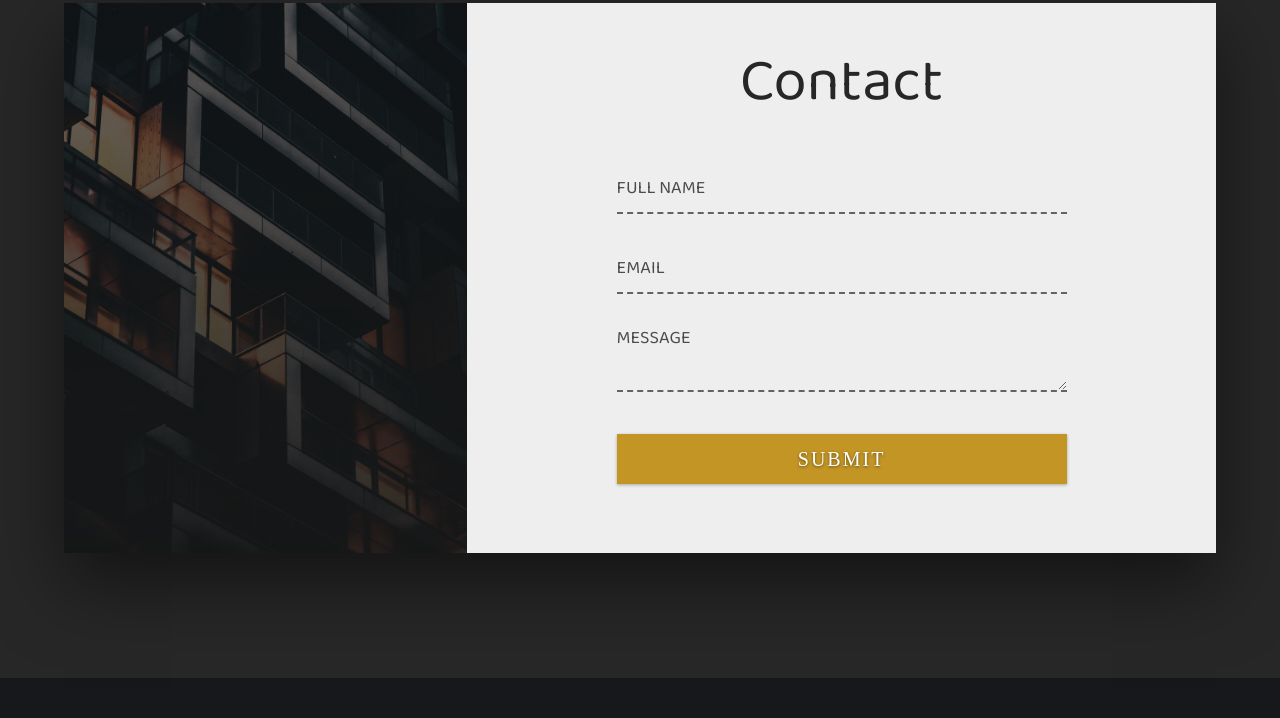
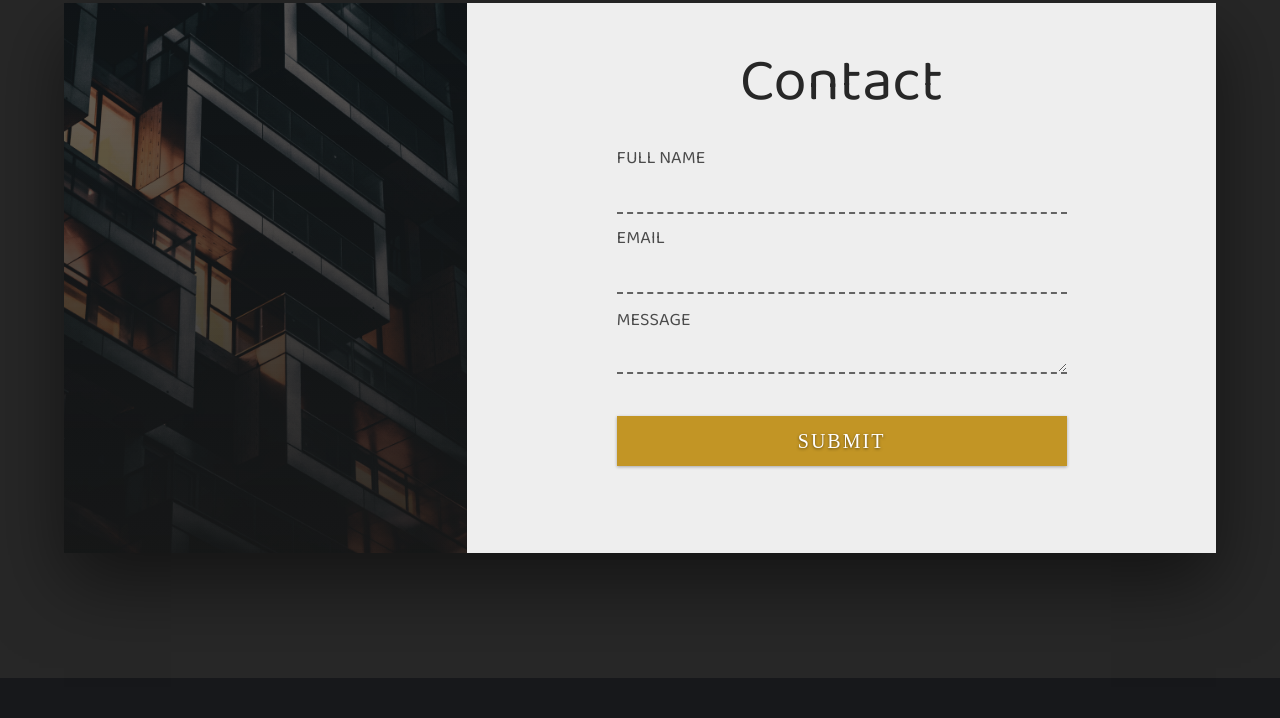
Before and after one commit to abhishek848/Pet-adoption-website, a plain HTML site: page index.html in a window 1280 px wide. Shown: the part 3894-4612 px from the top of the page. Drawn offline with nearby package versions, Linux system fonts and the light colour scheme; a web font is replaced by a local one.

Commit message:
css changes

```diff
--- a/profile.css
+++ b/profile.css
@@ -689,7 +689,7 @@ button {
 }
 
 .input-group textarea {
-    max-height: 7rem;
+    max-height: 4rem;
     max-width: 45rem;
 }
 
@@ -702,6 +702,7 @@ button {
     left: 0;
     font-family: "Baloo Da 2", serif;
     font-size: 1.8rem;
+    bottom: 6rem;
     color: #4b4b4b;
     text-transform: uppercase;
     pointer-events: none;
@@ -713,7 +714,7 @@ button {
 }
 
 .message {
-    bottom: 6rem;
+    bottom: 3rem;
 }
 
 .field:focus~label {
--- a/style.css
+++ b/style.css
@@ -679,7 +679,7 @@ button {
 }
 
 .input-group textarea {
-    max-height: 7rem;
+    max-height: 4rem;
     max-width: 45rem;
 }
 
@@ -692,6 +692,7 @@ button {
     left: 0;
     font-family: "Baloo Da 2", serif;
     font-size: 1.8rem;
+    bottom: 6rem;
     color: #4b4b4b;
     text-transform: uppercase;
     pointer-events: none;
@@ -703,7 +704,7 @@ button {
 }
 
 .message {
-    bottom: 6rem;
+    bottom: 3rem;
 }
 
 .field:focus~label {
```
